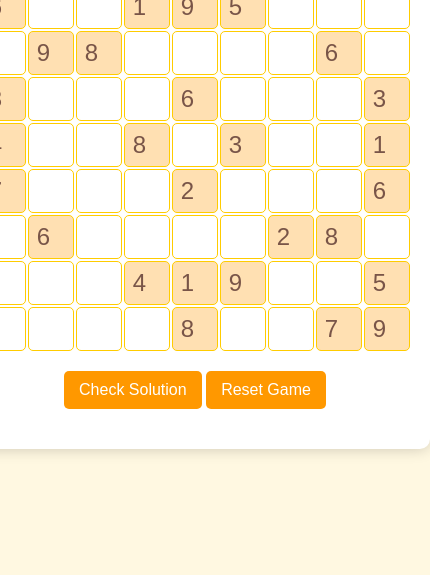
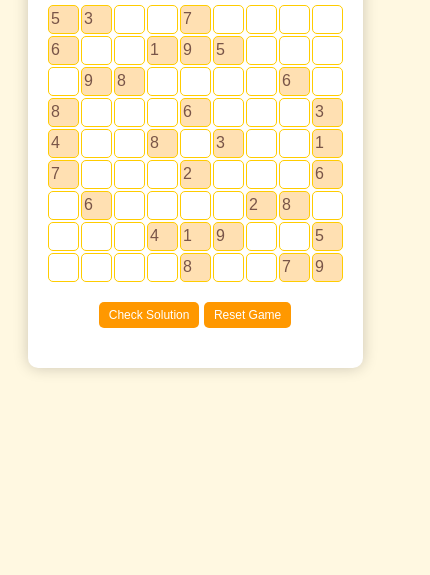
Before and after one commit to jash1910/sudoku, a plain HTML site: page index.html in a window 390 px wide. Shown: the part 285-860 px from the top of the page, 430 px wide, since content can reach past the window. Drawn offline with Linux system fonts and the light colour scheme.

Commit message:
new commit

```diff
--- a/styles.css
+++ b/styles.css
@@ -5,6 +5,7 @@ body {
     height: 100vh;
     background-color: #fff8e1; /* Light yellow background */
     font-family: Arial, sans-serif;
+    margin: 0; /* Remove default margin */
 }
 
 .sudoku-container {
@@ -13,6 +14,8 @@ body {
     border-radius: 10px;
     box-shadow: 0 0 15px rgba(0, 0, 0, 0.2);
     text-align: center;
+    max-width: 90vw; /* Limit width to 90% of the viewport */
+    overflow: hidden; /* Prevent overflow */
 }
 
 h1 {
@@ -76,3 +79,38 @@ button:hover {
     font-size: 18px;
     color: #333;
 }
+
+/* Responsive Styles */
+@media (max-width: 600px) {
+    .cell {
+        width: 30px; /* Smaller cell size */
+        height: 30px; /* Smaller cell size */
+        font-size: 18px; /* Smaller font size */
+    }
+
+    button {
+        padding: 8px 12px; /* Smaller button padding */
+        font-size: 14px; /* Smaller button font size */
+    }
+
+    #result {
+        font-size: 16px; /* Smaller result font size */
+    }
+}
+
+@media (max-width: 400px) {
+    .cell {
+        width: 25px; /* Even smaller cell size */
+        height: 25px; /* Even smaller cell size */
+        font-size: 16px; /* Even smaller font size */
+    }
+
+    button {
+        padding: 6px 10px; /* Smaller button padding */
+        font-size: 12px; /* Smaller button font size */
+    }
+
+    #result {
+        font-size: 14px; /* Smaller result font size */
+    }
+}
```
